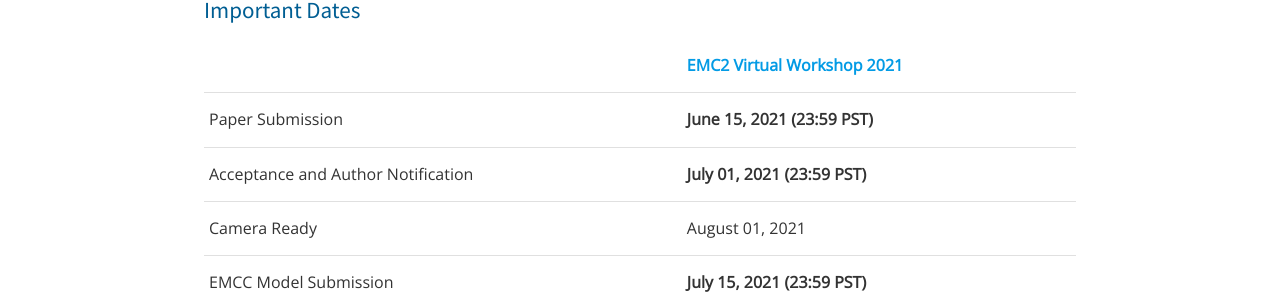
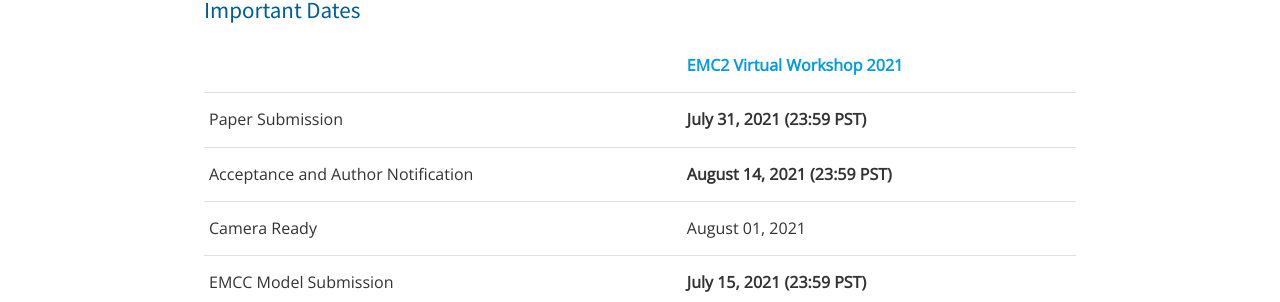
Before and after one commit to mgoldfar/emc2-web, a Jekyll site: the page built from submission.html, in a window 1280 px wide. Shown: the part 187-489 px from the top of the page. Built offline with Jekyll 4.4.1, drawn with Linux system fonts in a browser that asks for light colours.

Commit message:
Update bio/dates

```diff
--- a/_editions/7-virtual-21.html
+++ b/_editions/7-virtual-21.html
@@ -15,8 +15,8 @@
 show_on_submission_page: True
 show_program_summary: False
 submission_url: https://easychair.org/conferences/?conf=emc23
-submission_deadline: 2021-06-15
-submission_acceptance: 2021-07-01
+submission_deadline: 2021-07-31
+submission_acceptance: 2021-08-14
 submission_camera_ready: 2021-08-01
 has_emcc_submission: True
 emcc_submission_deadline: 2021-07-15
```
Also changed, not shown: _organizers/1-rajp.md (+1 -1 lines), _organizers/3-satyams.md (+1 -1 lines).
